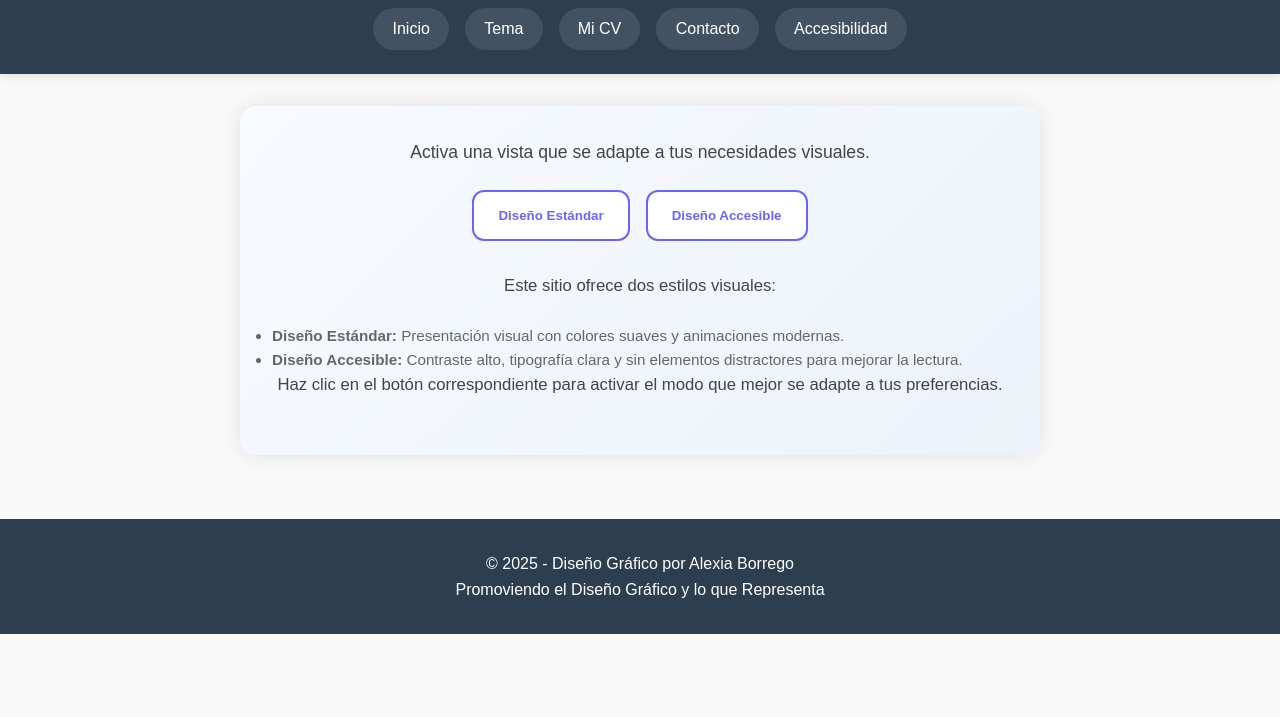
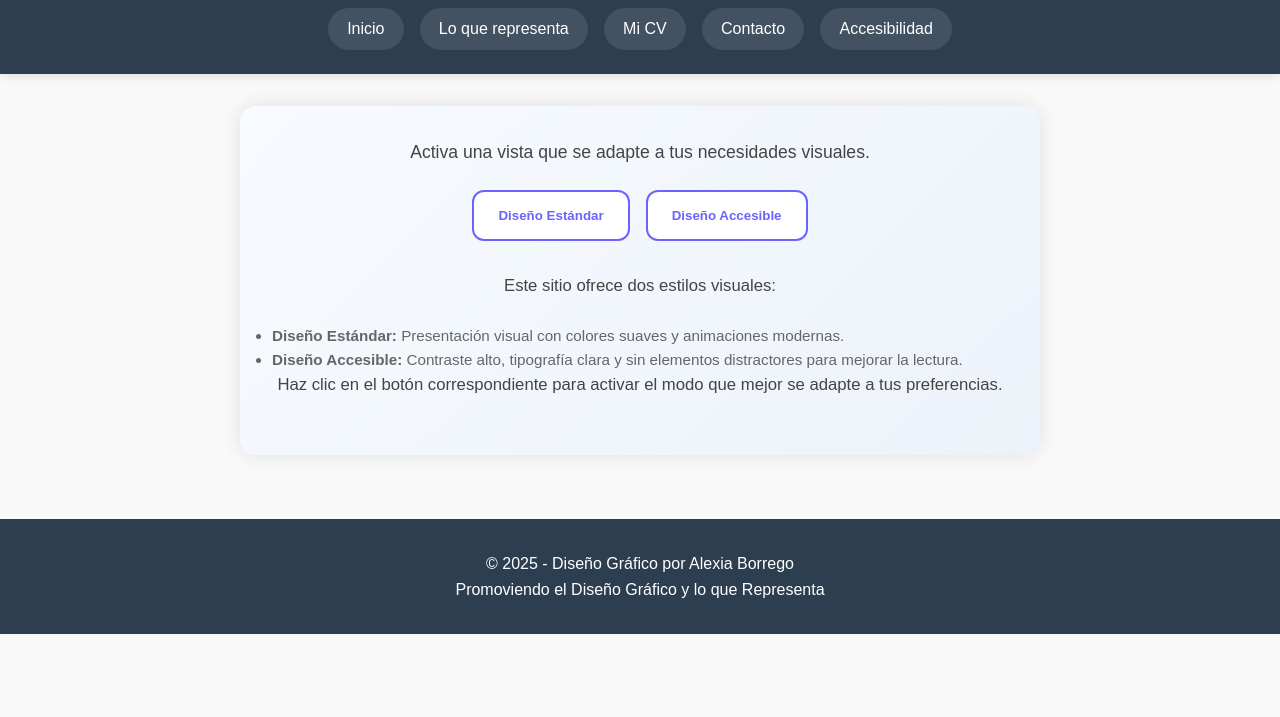
Before and after one commit to Alex-2213/Sitio-Web, a plain HTML site: page accesibilidad.html in a window 1280 px wide. Shown: the part 83-800 px from the top of the page. Drawn offline with Linux system fonts and the light colour scheme; files that its build step writes are made by us from their sources; files whose address does not match are found by name.

Commit message:
accesibilidad.html

```diff
--- a/accesibilidad.html
+++ b/accesibilidad.html
@@ -259,7 +259,7 @@
     <h1>Accesibilidad</h1>
     <nav>
       <a href="index.html">Inicio</a>
-      <a href="tema.html">Tema</a>
+      <a href="tema.html">Lo que representa</a>
       <a href="cv.html">Mi CV</a>
       <a href="contacto.html">Contacto</a>
       <a href="accesibilidad.html">Accesibilidad</a>
```
